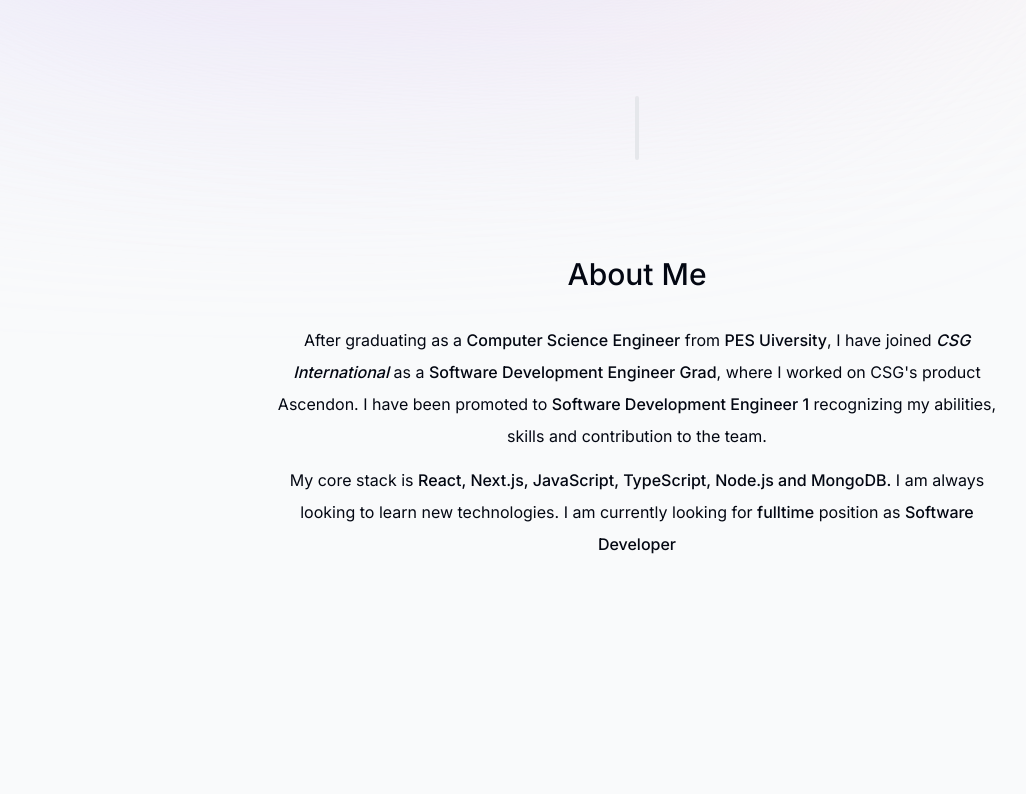
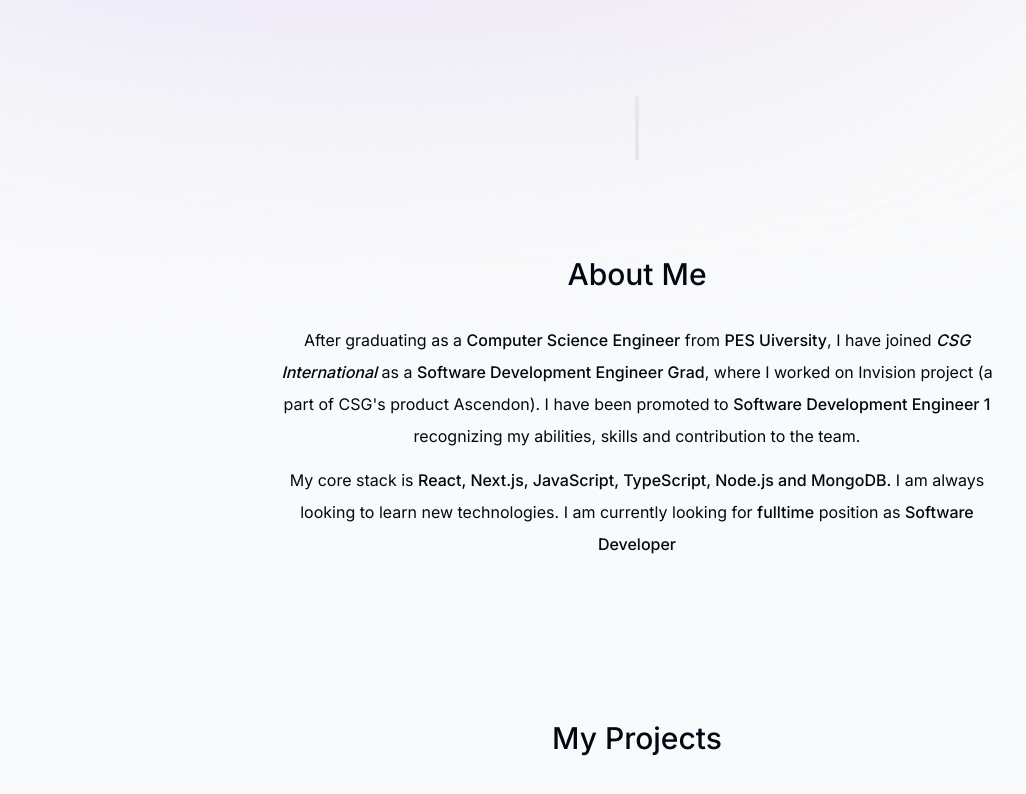
Before and after one commit to DSDeekshith/Portfolio, a Next.js app: page / in a window 1280 px wide. Shown: the part 568-1362 px from the top of the page, without its empty margins (3-1029 px from the left). Built offline with nearby package versions, Linux system fonts and the light colour scheme.

Commit message:
Unfinished changes in Project Section

```diff
--- a/app/page.tsx
+++ b/app/page.tsx
@@ -1,5 +1,6 @@
 import About from "@/components/about";
 import Intro from "@/components/intro";
+import Projects from "@/components/projects";
 import SectionDivider from "@/components/section-divider";
 
 export default function Home() {
@@ -8,6 +9,7 @@
       <Intro />
       <SectionDivider />
       <About />
+      <Projects />
     </main>
   );
 }
--- a/components/about.tsx
+++ b/components/about.tsx
@@ -19,7 +19,8 @@
         <span className="font-medium">PES Uiversity</span>, I have joined{" "}
         <span className="italic font-medium">CSG International</span> as a{" "}
         <span className="font-medium">Software Development Engineer Grad</span>,
-        where I worked on CSG's product Ascendon. I have been promoted to{" "}
+        where I worked on Invision project (a part of CSG's product Ascendon). I
+        have been promoted to{" "}
         <span className="font-medium">Software Development Engineer 1</span>{" "}
         recognizing my abilities, skills and contribution to the team.
       </p>
--- /dev/null
+++ b/components/projects.tsx
@@ -0,0 +1,10 @@
+import React from "react";
+import SectionHeading from "./section-heading";
+
+export default function Projects() {
+  return (
+    <section>
+      <SectionHeading>My Projects</SectionHeading>
+    </section>
+  );
+}
```
